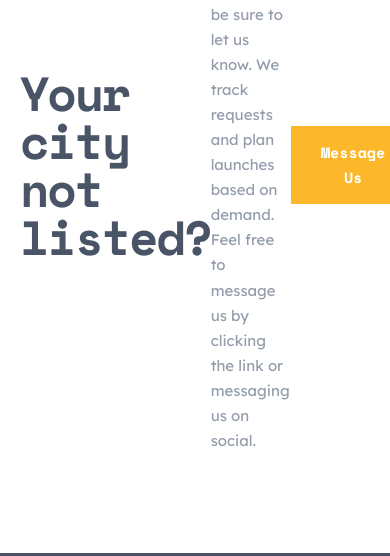
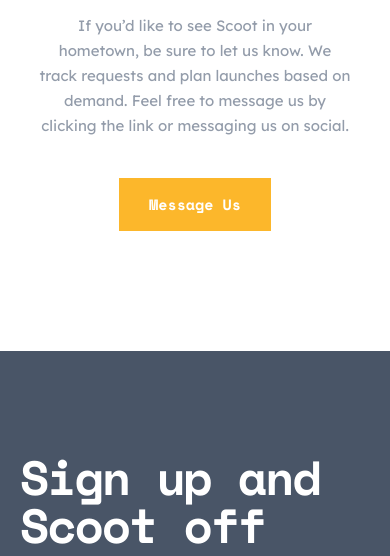
Before and after one commit to zakirovravshan/scoot, a plain HTML site: page location.html in a window 390 px wide. Shown: the part 810-1366 px from the top of the page. Drawn offline with Linux system fonts and the light colour scheme; animation ran at ten frames a second.

Commit message:
add location section responsive

```diff
--- a/scss/_mixins.scss
+++ b/scss/_mixins.scss
@@ -0,0 +1,5 @@
+@mixin max-width($max-width) {
+   @media only screen and (max-width:$max-width) {
+      @content;
+   }
+}
--- a/scss/blocks/_location.scss
+++ b/scss/blocks/_location.scss
@@ -75,3 +75,78 @@
    background-color: #FCB72B;
    padding: 14px 30px;
 }
+
+
+
+@include max-width (900px){
+   .city__content{
+      width: 100%;
+      display: inline-block;
+      margin: 0px auto;
+      flex-wrap: wrap;
+      text-align: center;
+   }
+   .city__title{
+      margin: 0px auto;
+      max-width: 457px;
+      text-align: center;
+      margin-bottom: 40px;
+   }
+   .city__text-box{
+      margin: 0px auto;
+      width: 100%;
+      max-width: 573px;
+      text-align: center;
+   }
+   .city__text{
+      margin: 0px auto;
+      margin-bottom: 40px;
+   }
+   .city__btn{
+      margin: 0px auto;
+      margin-bottom: 120px;
+   }
+
+   .location__content{
+      position: relative;
+      padding-top: 70px;
+      &::before{
+         position: absolute;
+         width: 238px;
+         height: 75px;
+         background-image: url("../images/location-bf.png");
+         background-repeat: no-repeat;
+         background-size: 100%;
+         right: -30px;
+         content: '';
+      }
+   }
+}
+
+@include max-width (576px){
+   .location__content{
+      position: relative;
+      padding-top: 70px;
+      &::before{
+         display: none;
+         position: absolute;
+         width: 238px;
+         height: 75px;
+         background-image: url("../images/location-bf.png");
+         background-repeat: no-repeat;
+         background-size: 100%;
+         right: -30px;
+         content: '';
+      }
+   }
+
+   .location__title{
+      text-align: center;
+      margin: 0px auto;
+   }
+
+   .city__text-box{
+      width: 100%;
+      max-width: 311px;
+   }
+}
```
Also changed, not shown: amaliyot/index.html (added, +44 -0 lines), amaliyot/css/main.css (added), css/main.css, 1 other file.
